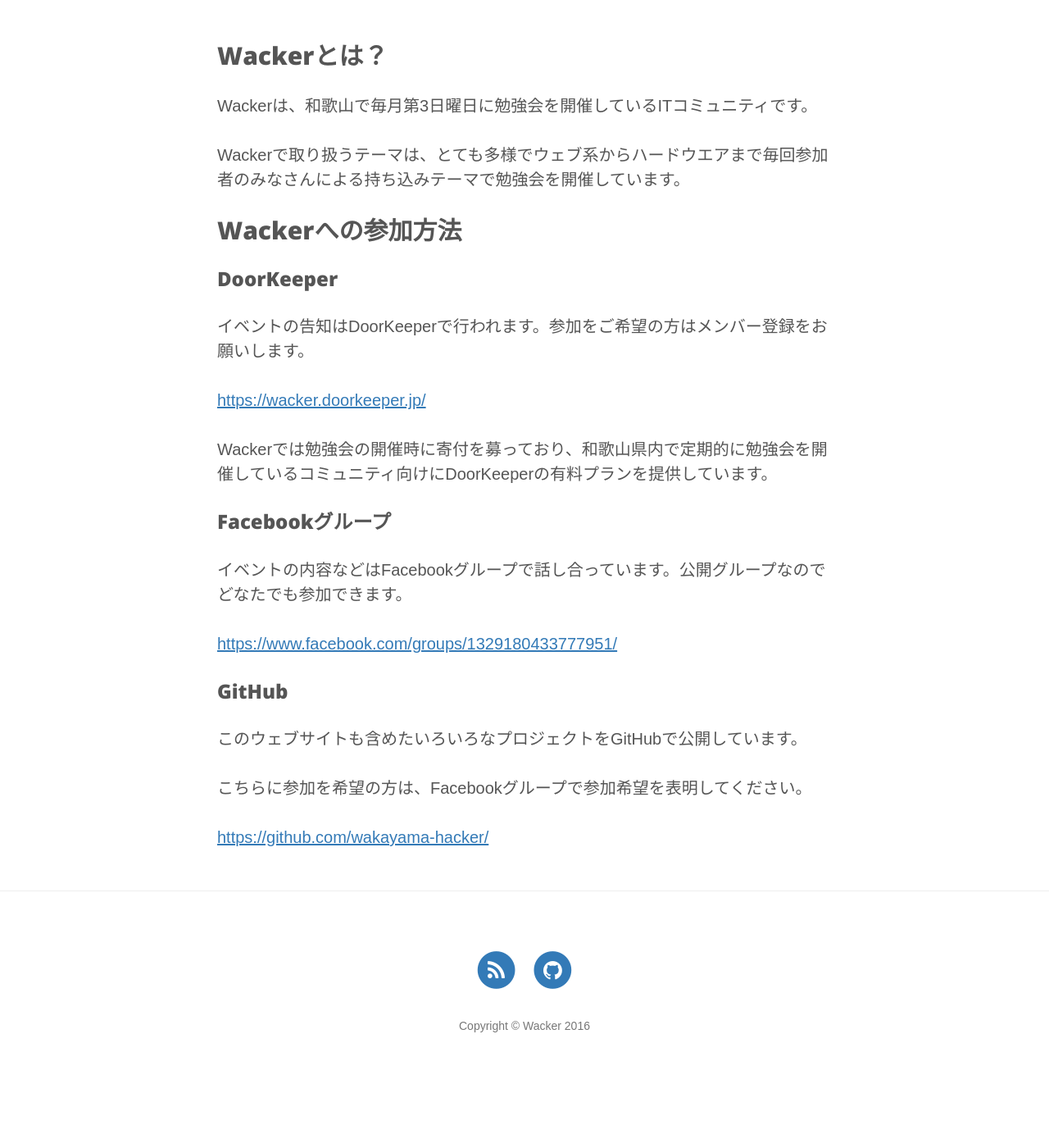
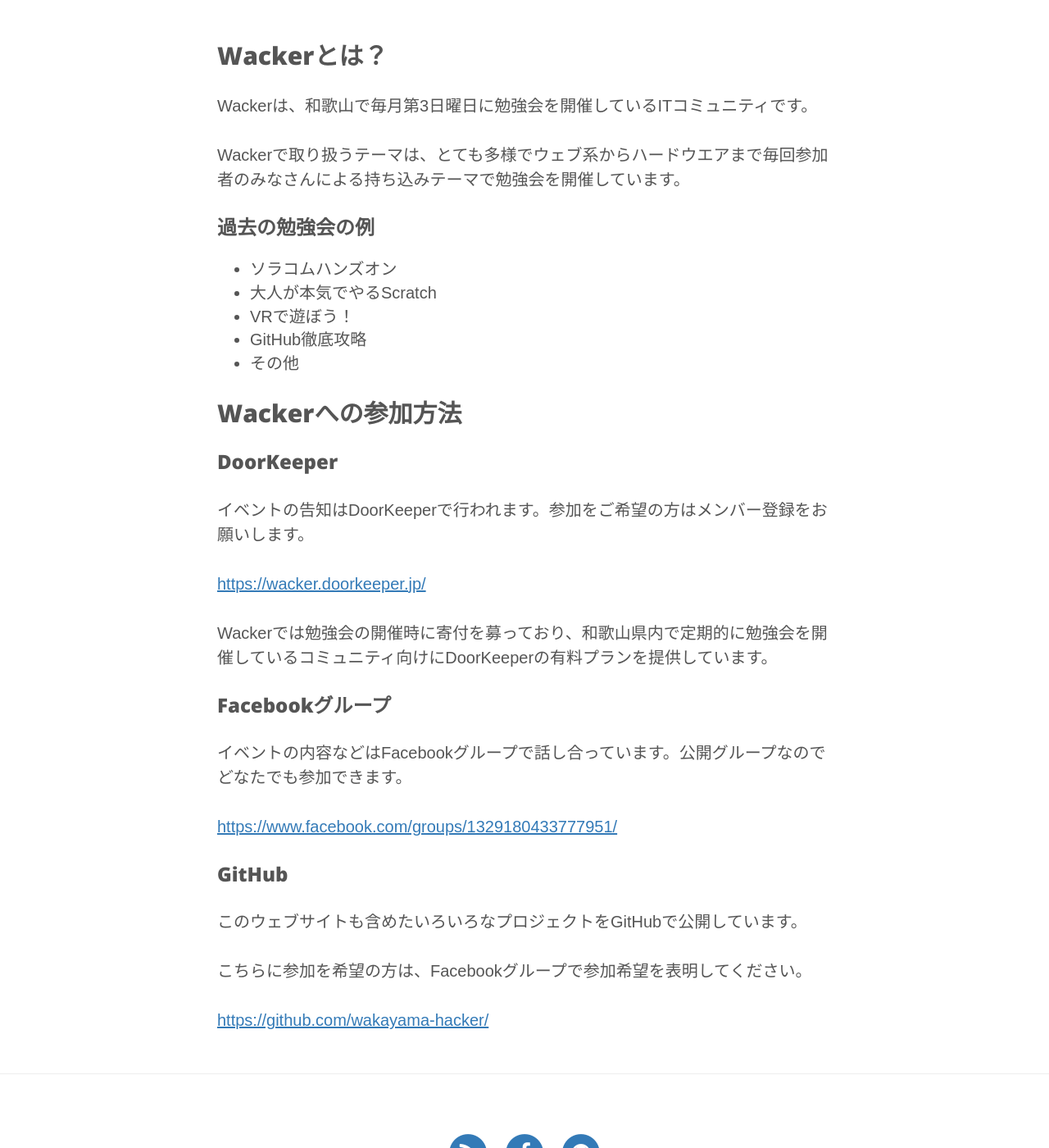
Before and after one commit to wakayama-hacker/wacker.io, a Jekyll site: the page built from about.md, in a window 1280 px wide and 1400 px high, scrolled down 497 px. Shown: the whole window at 82% size. Built offline with Jekyll 4.4.1, drawn with Linux system fonts in a browser that asks for light colours; nearby versions of some CDN libraries; before the commit the page ends 1824 px from its top, so only the background shows below that.

Commit message:
update footer

```diff
--- a/_config.yml
+++ b/_config.yml
@@ -6,6 +6,7 @@ description: "和歌山のITエンジニアによるコミュニティ"
 baseurl: ""
 url: "http://wacker.io"
 github_username: wakayama-hacker
+facebook_username: groups/1329180433777951/
 
 # Google Analytics
 # To enable google analytics, uncomment below line with a valid Google Tracking ID
--- a/_includes/footer.html
+++ b/_includes/footer.html
@@ -53,6 +53,7 @@
                     </li>
                     {% endif %}
                 </ul>
+                <p style="text-align: center;"><a href="http://wacker.io/about">Wackerについて</a></p>
                 <p class="copyright text-muted">Copyright &copy; {{ site.copyright_name }} {{ site.time | date: '%Y' }}</p>
             </div>
         </div>
--- a/about.md
+++ b/about.md
@@ -8,6 +8,14 @@ title: "About"
 Wackerは、和歌山で毎月第3日曜日に勉強会を開催しているITコミュニティです。
 
 Wackerで取り扱うテーマは、とても多様でウェブ系からハードウエアまで毎回参加者のみなさんによる持ち込みテーマで勉強会を開催しています。
+
+### 過去の勉強会の例
+
+* ソラコムハンズオン
+* 大人が本気でやるScratch
+* VRで遊ぼう！
+* GitHub徹底攻略
+* その他
 
 ## Wackerへの参加方法
 
```
Also changed, not shown: _posts/2016-10-18-pepper-hack.md (+1 -1 lines).
